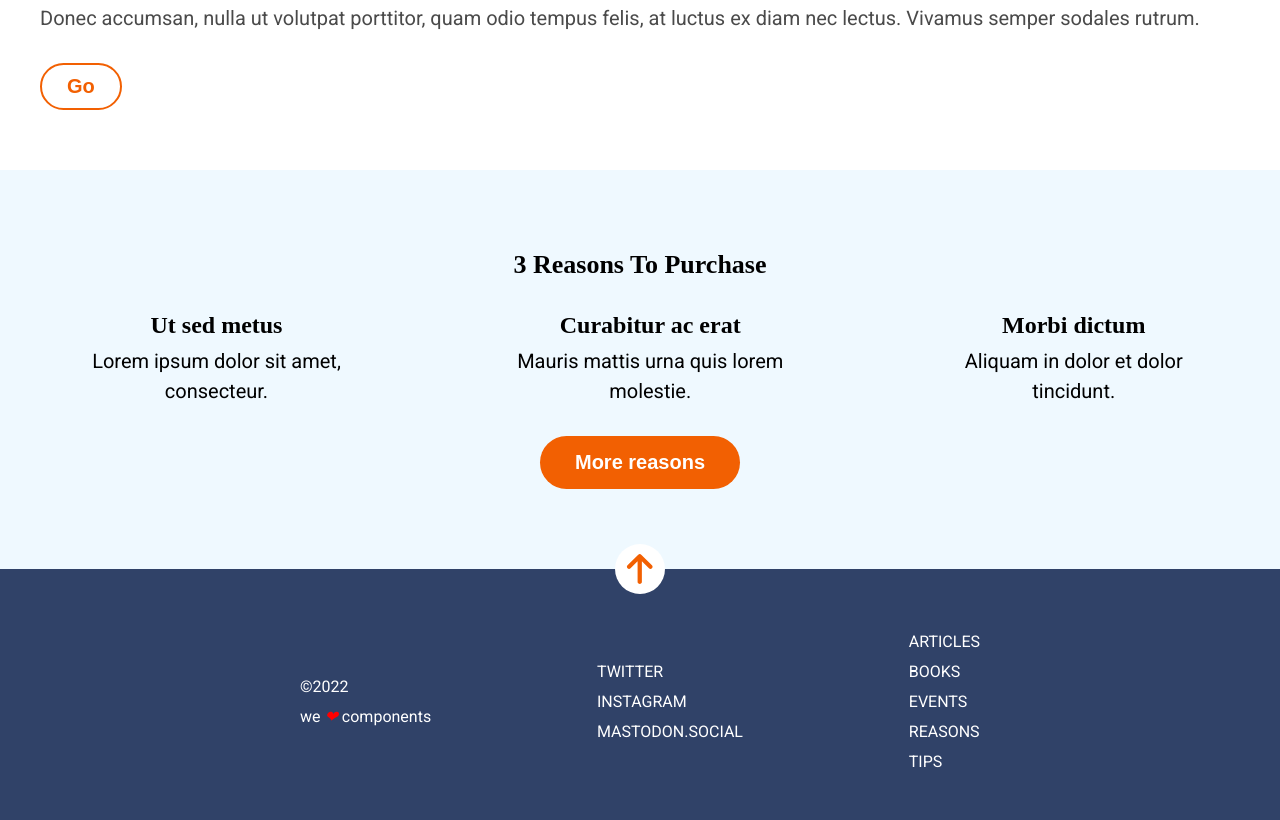
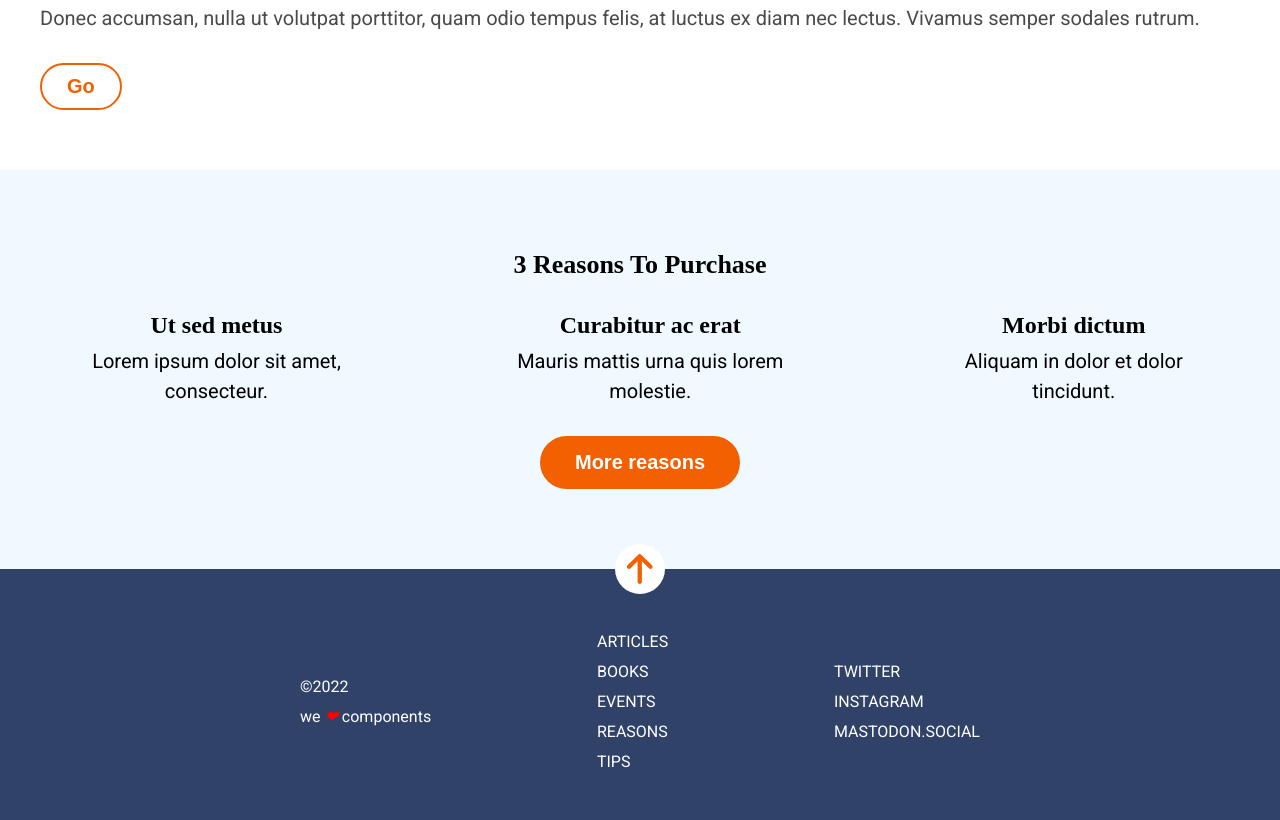
Before and after one commit to Adalab/modulo-1-evaluacion-final-Juls-ux, a website built with Vite: page src/index.html in a window 1280 px wide. Shown: the part 947-1767 px from the top of the page. Built offline with nearby package versions, Linux system fonts and the light colour scheme.

Commit message:
footer-with-row

```diff
--- a/src/scss/reset/_footer.scss
+++ b/src/scss/reset/_footer.scss
@@ -45,9 +45,16 @@
         align-items: center;
         text-align: center;
          @media (width > 768px) {
-            flex-direction: row-reverse;
+            flex-direction: row;
             justify-content: space-between;
+            flex: 1;
         }
+    }
+    &__list-container {
+        @media (width > 768px) {
+        order: 1;
+        }
+
     }
 
 
```
